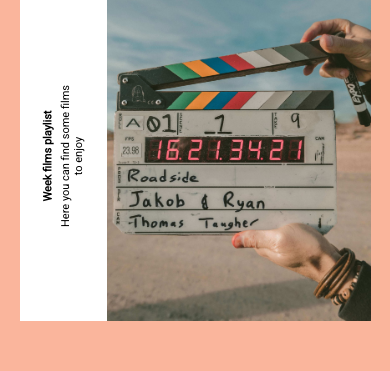
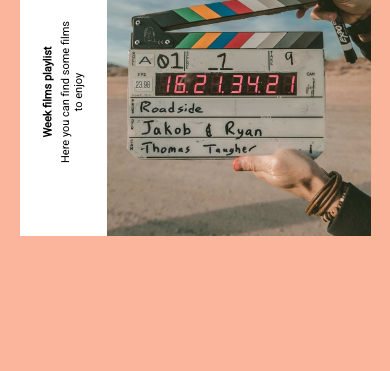
Before and after one commit to baldataras/baldataras.github.io, a plain HTML site: page index.html in a window 390 px wide. Shown: the part 589-960 px from the top of the page. After the commit the page ends 875 px from the top, so only its background shows below. Drawn offline with Linux system fonts and the light colour scheme.

Commit message:
media2.img

```diff
--- a/css/style.css
+++ b/css/style.css
@@ -135,11 +135,14 @@ body {
     font-size: 15px;
   }
   .head-block {
-    height: 65vh;
+    height: 60vh;
   }
   .h2,
   .p {
     width: 200px;
+  }
+  #film {
+    background-image: url(../img/mobimg.jpg);
   }
 }
 
@@ -148,7 +151,7 @@ body {
     font-size: 12px;
   }
   .head-block {
-    height: 45vh;
+    height: 40vh;
   }
   .logo {
     width: 50px;
```
Also changed, not shown: img/mobimg.jpg (added).
